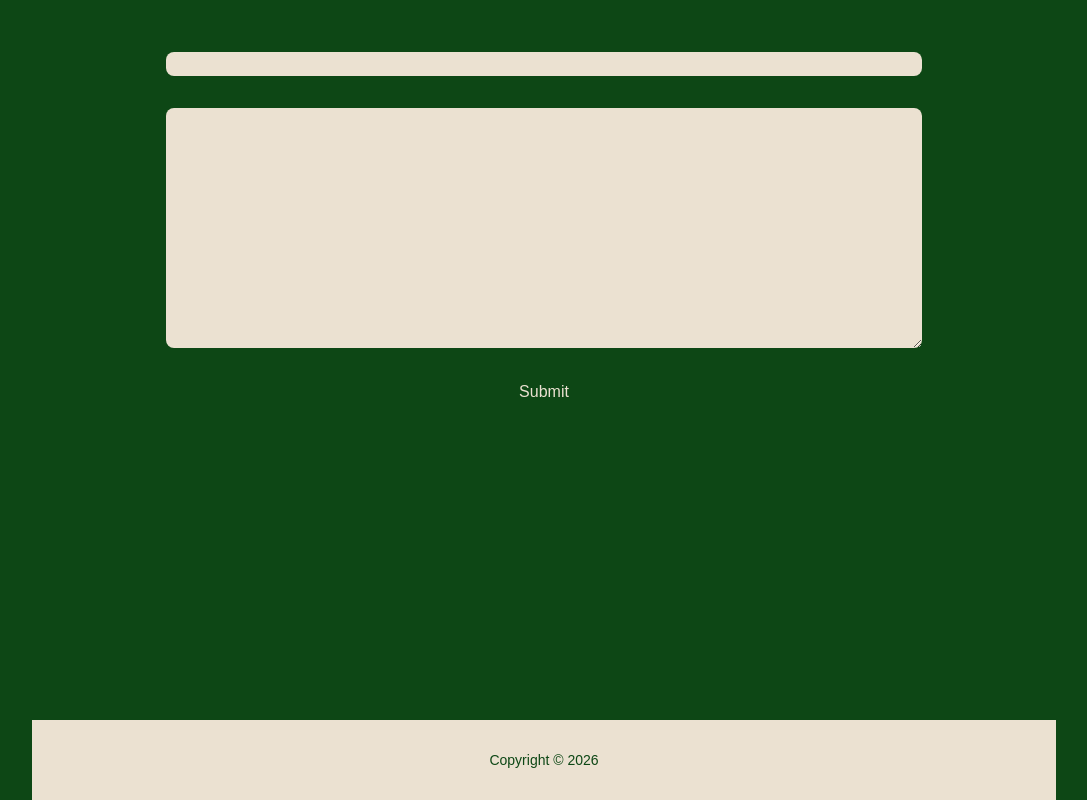
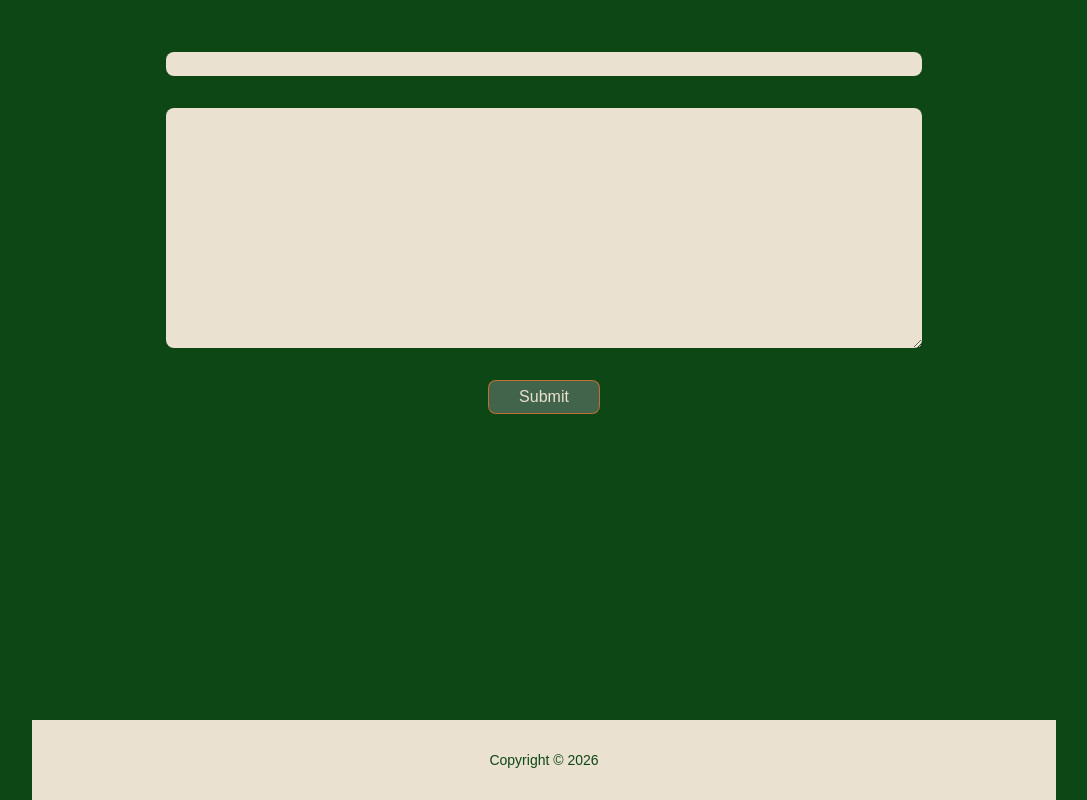
Before and after one commit to marefpceo/personal-portfolio-nextjs, a Next.js app: page / in a window 1280 px wide. Shown: the part 2796-3596 px from the top of the page, without its empty margins (96-1183 px from the left). Built offline with nearby package versions, Linux system fonts and the light colour scheme; a web font is replaced by a local one.

Commit message:
Created Button component and added to Contact

```diff
--- /dev/null
+++ b/src/components/Button.jsx
@@ -0,0 +1,12 @@
+export default function Button({ children, style, onClick, id }) {
+
+  return (
+    <button
+      className={style}
+      onClick={onClick}
+      id={id}
+    >
+      {children}
+    </button>
+  );
+}
--- a/src/sections/ContactSection.jsx
+++ b/src/sections/ContactSection.jsx
@@ -1,3 +1,5 @@
+import Button from '@/components/Button';
+
 export default function ContactSection() {
   return (
     <section id='contact' className='py-6 px-2 min-h-lvh flex flex-col items-center bg-nature-dark text-nature-light'>
@@ -9,7 +11,9 @@ export default function ContactSection() {
       </div>
 
       <div className='mt-8'>
-        <button type="button">Submit</button>
+        <Button
+          style={'p-1 w-28 rounded-lg bg-nature-alt text-nature-light border-nature-accent/75 border'}
+        >Submit</Button>
       </div>
     </section>
   );
```
